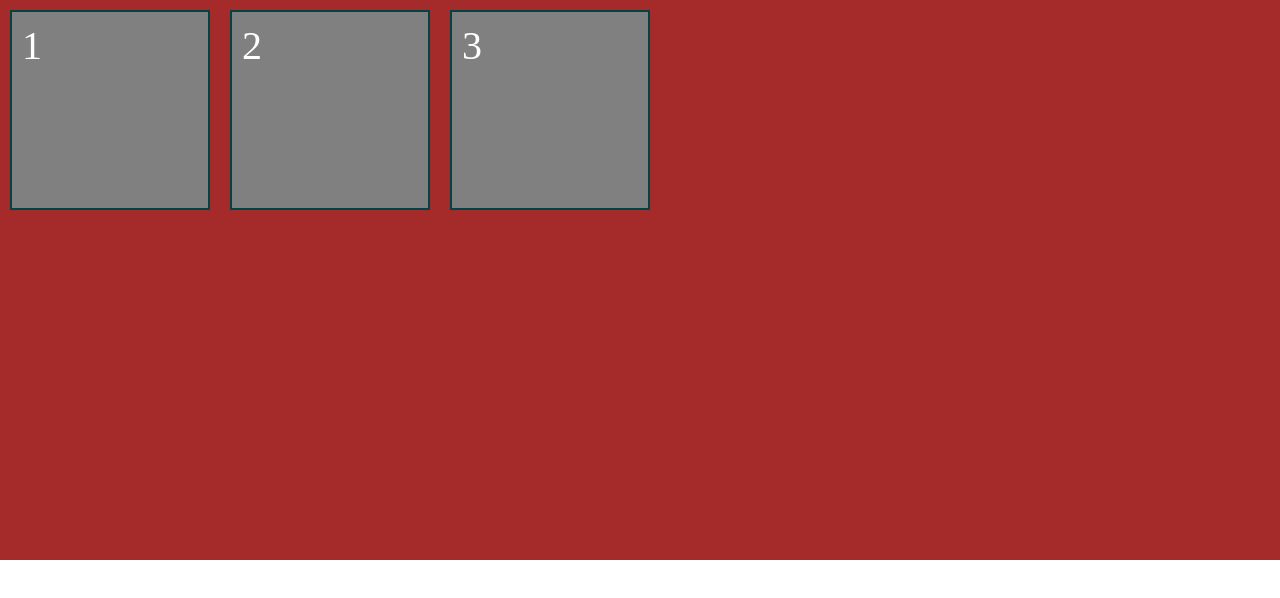
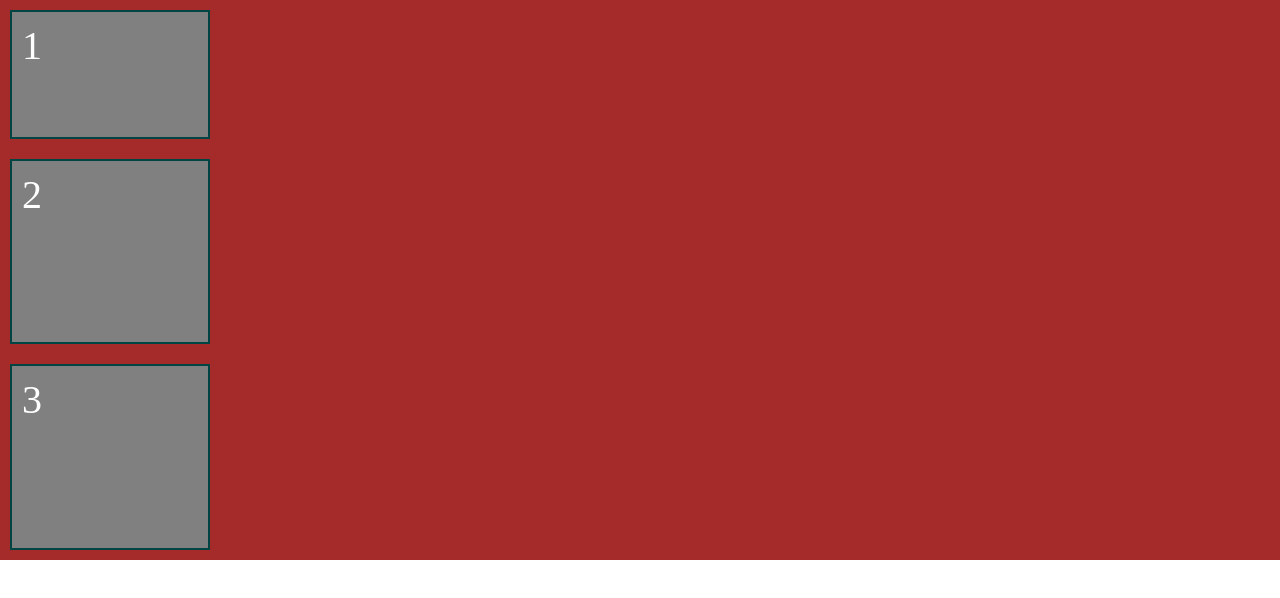
Before and after one commit to Inge-isaac/HTML_CSS, a plain HTML site: page flex_shrink/flex_shrink.html in a window 1280 px wide. Drawn offline with Linux system fonts and the light colour scheme.

Commit message:
Se trabajo en comprension

```diff
--- a/flex_shrink/flex_shrim.css
+++ b/flex_shrink/flex_shrim.css
@@ -4,6 +4,9 @@
 }
 .contenedor{
     display: flex;
+    flex-direction:column;/*cuando cambiamos la direccion en row justify-content ordena de manera horizontal y align-items de manera vertical y se invierten los papeles en direccion column*/
+    align-items: flex-start;
+    justify-content:space-evenly;
     width: 100%;
     height: 70vh;
     overflow: hidden;
@@ -15,7 +18,8 @@
     font-size: 40px;
     color: white;
     padding: 10px;
-    border: 2px solid rgb(1 68 68)
+    border: 2px solid rgb(1 68 68);
+
 }
 .first{
     /* flex-shrink: 0; esto hace que el div no se encoja*/
```
